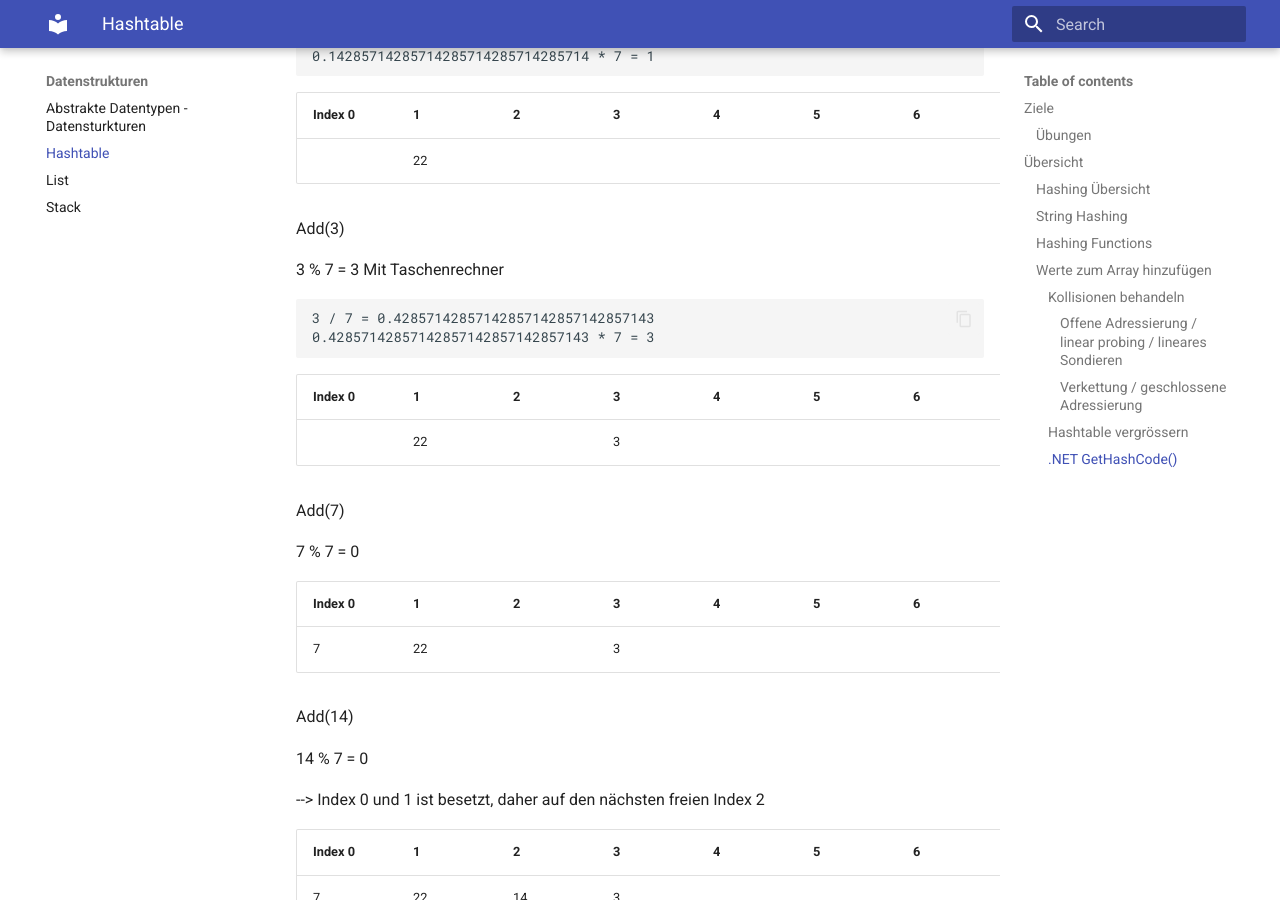
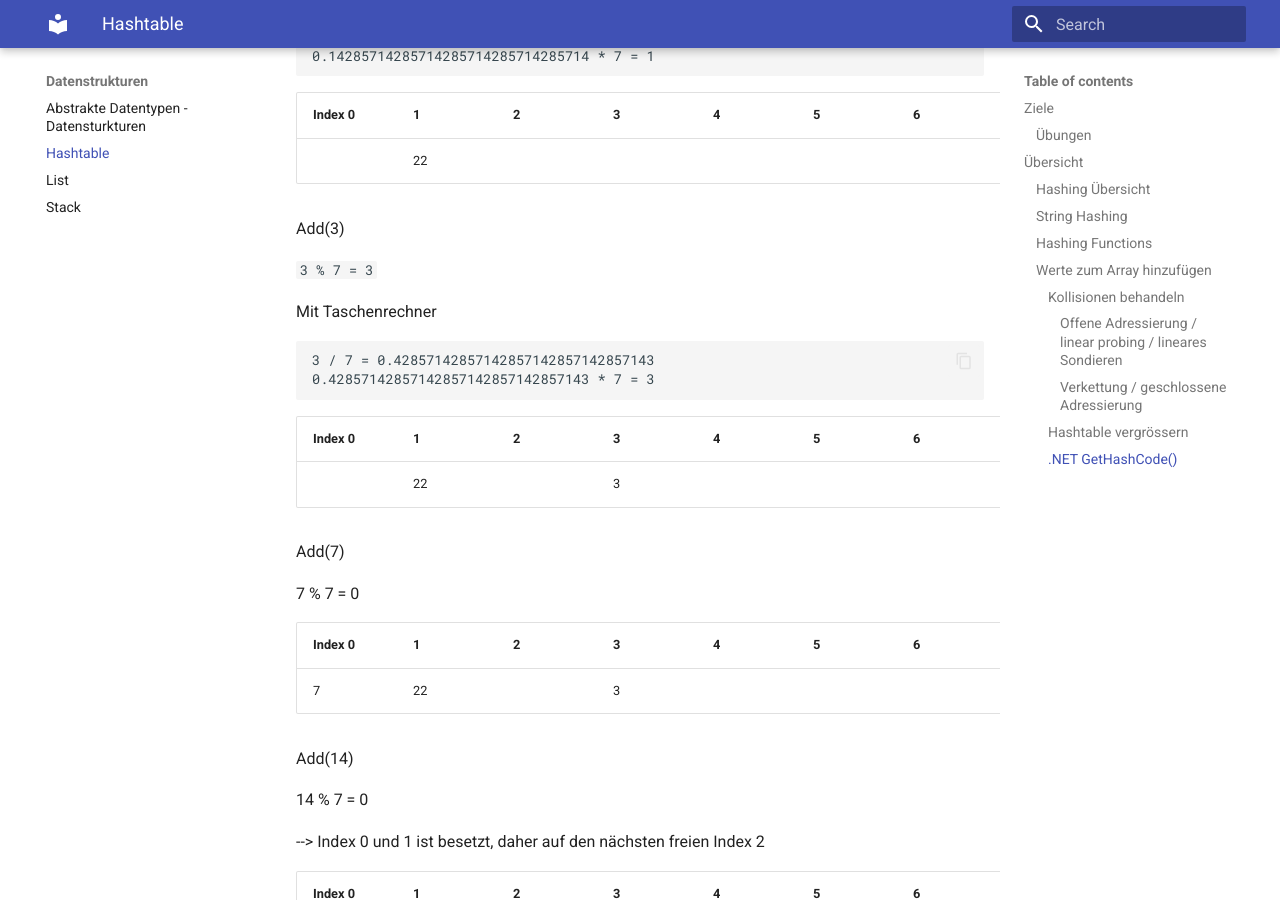
Before and after one commit to tsolenthaler/zbwAlgDs, an MkDocs documentation site: the page built from docs/datenstrukturen/hashtable.md, in a window 1280 px wide and 900 px high, scrolled down 6857 px. Built offline with MkDocs 1.6.1 and Material for MkDocs 9.7.7, drawn with Linux system fonts in a browser that asks for light colours.

Commit message:
Fix formatting in Hashtable documentation by adding code block for modulus example

````diff
--- a/docs/datenstrukturen/hashtable.md
+++ b/docs/datenstrukturen/hashtable.md
@@ -284,7 +284,8 @@ Mit Taschenrechner
 
 Add(3)
 
-3 % 7 = 3
+```3 % 7 = 3```
+
 Mit Taschenrechner
 ```
 3 / 7 = 0.42857142857142857142857142857143
````
